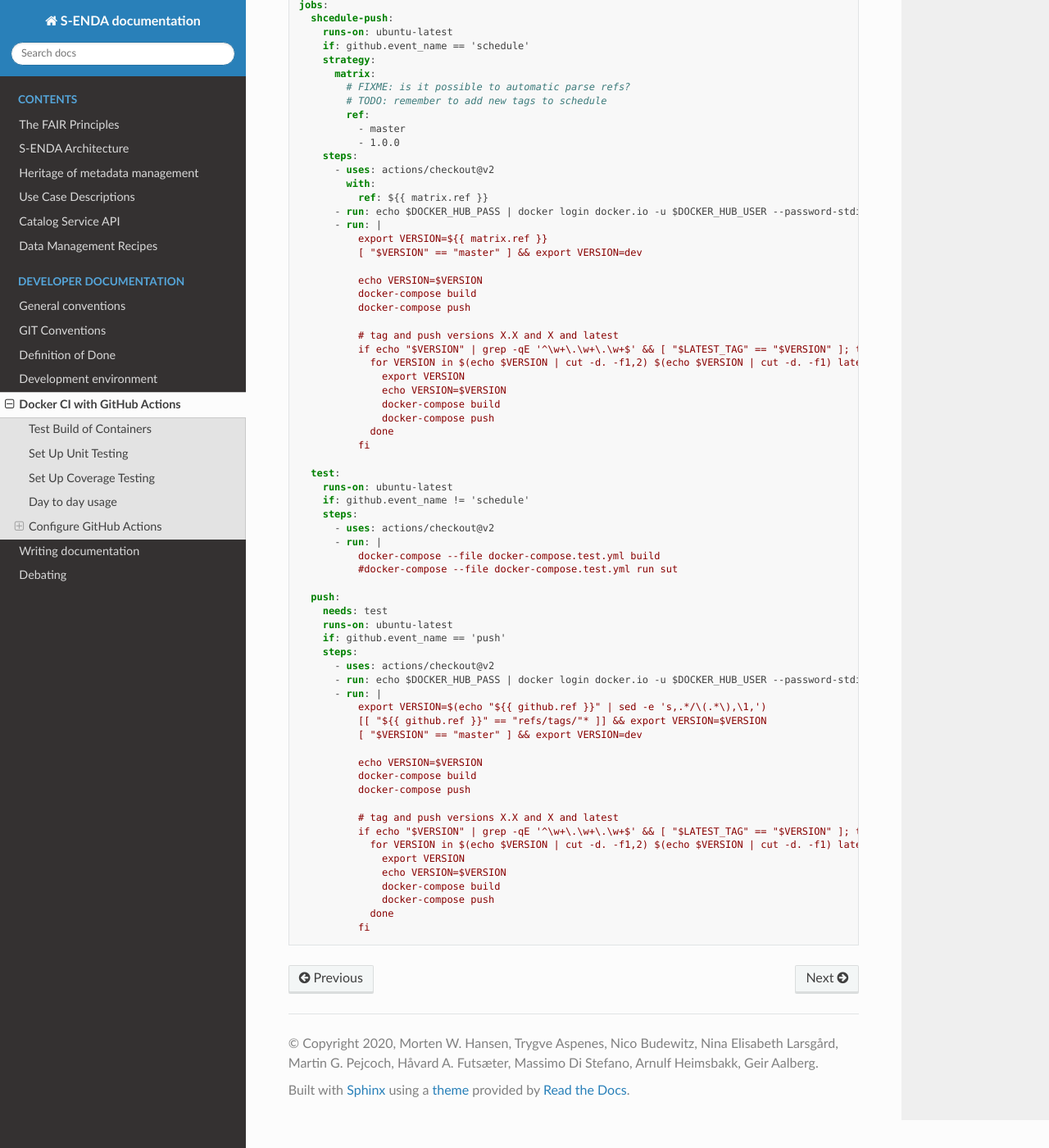
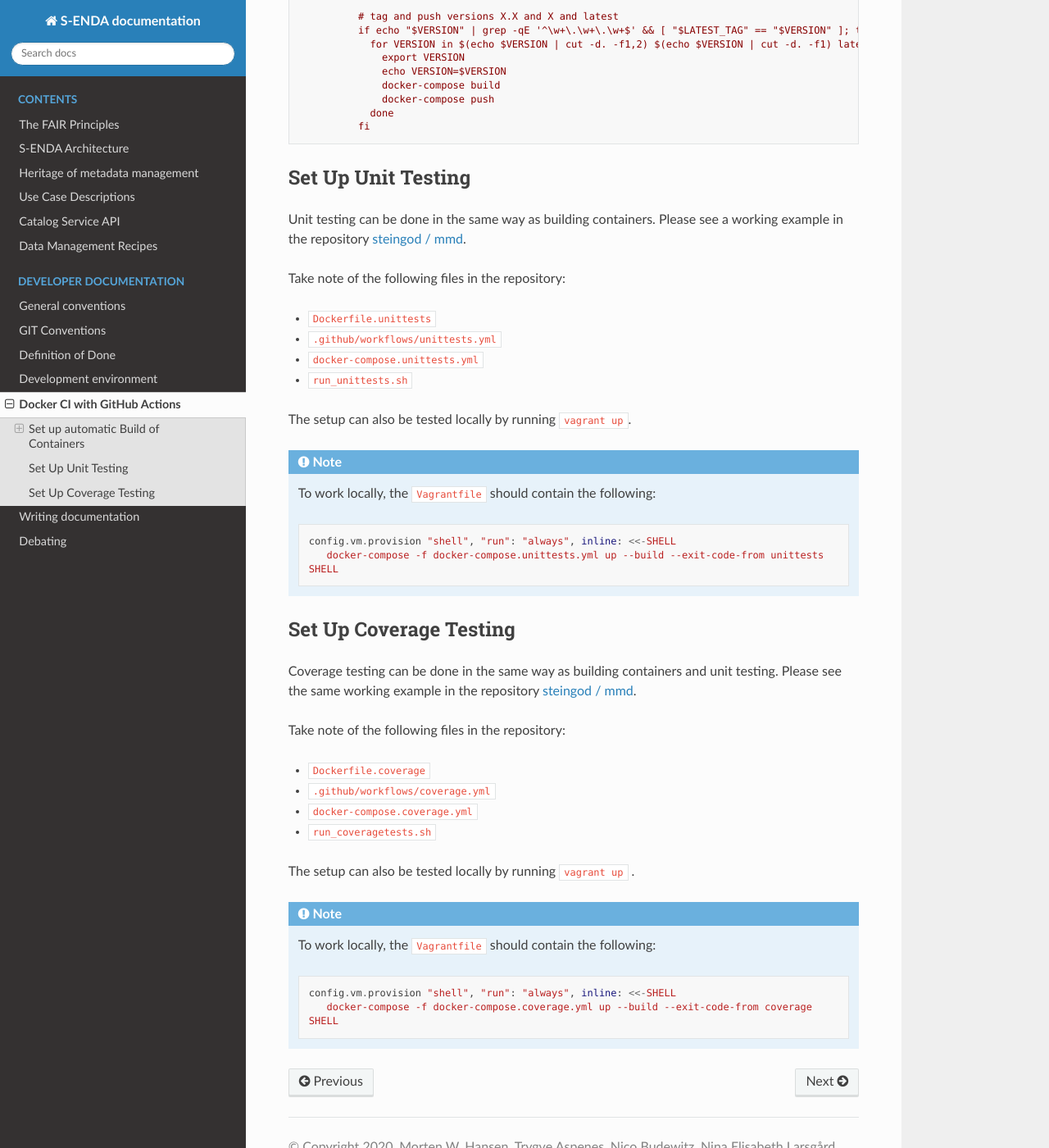
Before and after one commit to metno/S-ENDA-documentation, a Sphinx documentation site: the page built from source/devel_docker_ci.rst, in a window 1280 px wide and 1400 px high, scrolled down 4707 px. Shown: the whole window at 82% size. Built offline with Sphinx 7.4.7 and the Read the Docs theme 2.0.0, drawn with Linux system fonts in a browser that asks for light colours; some of the changed text lies outside the part shown.

Commit message:
moved around text, fixed ruby syntax and added link to working example

```diff
--- a/source/devel_docker_ci.rst
+++ b/source/devel_docker_ci.rst
@@ -16,9 +16,9 @@
 
 All docker containers, and all code should be tested. `Continuous integration`_, CI, with `GitHub Actions`_ takes care of this for repositories that has a Docker_ container. Repositories that comes without a Docker container can be tested with, e.g., `Travis CI`_ and Coveralls_ for monitoring test coverage.
 
-------------------------
-Test Build of Containers
-------------------------
+------------------------------------
+Set up automatic Build of Containers
+------------------------------------
 
 Linking repositories to `Docker Hub`_ and let the Docker site build containers is excruciating slow. Lately GitHub_ has started to provide a CI system called GitHub Actions which integrate CI into the repository. GitHubs' integrated CI is up to 10 times faster than Dockers' system with free accounts. Read more about GitHub Actions at `GitHub Actions Documentation`_.
 
@@ -110,9 +64,8 @@
      git tag 1.0.0
      git push --tags
 
-------------------------
 Configure GitHub Actions
-------------------------
+========================
 
 Our goals.
 
@@ -125,7 +78,7 @@
 Live example at GitHub `metno/pycsw-container <https://github.com/metno/pycsw-container>`_ and result at Docker Hub `metno/pycsw <https://hub.docker.com/repository/docker/metno/pycsw>`_.
 
 Authentication to Docker Hub
-============================
+----------------------------
 
 Before we start we need link a Docker Hub repository with the GitHub repository. We're using a loose coupling, meaning we don't actually link it. We only provide the GitHub with our Docker Hub credentials.
 
@@ -156,7 +109,7 @@
         Add the application credential you created in step one here.
 
 Minimum repository content
-==========================
+--------------------------
 
 This is an example. Replace repository content with your content.
 
@@ -191,7 +144,7 @@
          command: echo Start test script here e.g. ./run_tests.sh
 
 Add CI definition file
-======================
+----------------------
 
 Add the following file in the repository as ``.github/workflows/docker.yml``.
 
@@ -301,5 +254,57 @@
                 done
               fi
 
+
+-------------------
+Set Up Unit Testing
+-------------------
+
+Unit testing can be done in the same way as building containers. Please see a working example in the repository `steingod / mmd <https://github.com/steingod/mmd>`_.
+
+Take note of the following files in the repository:
+
+* ``Dockerfile.unittests``
+* ``.github/workflows/unittests.yml``
+* ``docker-compose.unittests.yml``
+* ``run_unittests.sh``
+
+The setup can also be tested locally by running ``vagrant up``.
+
+.. Note::
+
+   To work locally, the ``Vagrantfile`` should contain the following:
+
+   .. code-block:: ruby
+
+      config.vm.provision "shell", "run": "always", inline: <<-SHELL
+         docker-compose -f docker-compose.unittests.yml up --build --exit-code-from unittests
+      SHELL
+
+------------------------
+Set Up Coverage Testing
+------------------------
+
+Coverage testing can be done in the same way as building containers and unit testing. Please see the same working example in the repository `steingod / mmd <https://github.com/steingod/mmd>`_.
+
+Take note of the following files in the repository:
+
+* ``Dockerfile.coverage``
+* ``.github/workflows/coverage.yml``
+* ``docker-compose.coverage.yml``
+* ``run_coveragetests.sh``
+
+The setup can also be tested locally by running ``vagrant up`` .
+
+.. Note::
+
+   To work locally, the ``Vagrantfile`` should contain the following:
+
+   .. code-block:: ruby
+
+      config.vm.provision "shell", "run": "always", inline: <<-SHELL
+         docker-compose -f docker-compose.coverage.yml up --build --exit-code-from coverage
+      SHELL
+
+
 ..
   # vim: set spell spelllang=en:
```
Also changed, not shown: other parts of source/devel_docker_ci.rst (+1 -47 lines).
